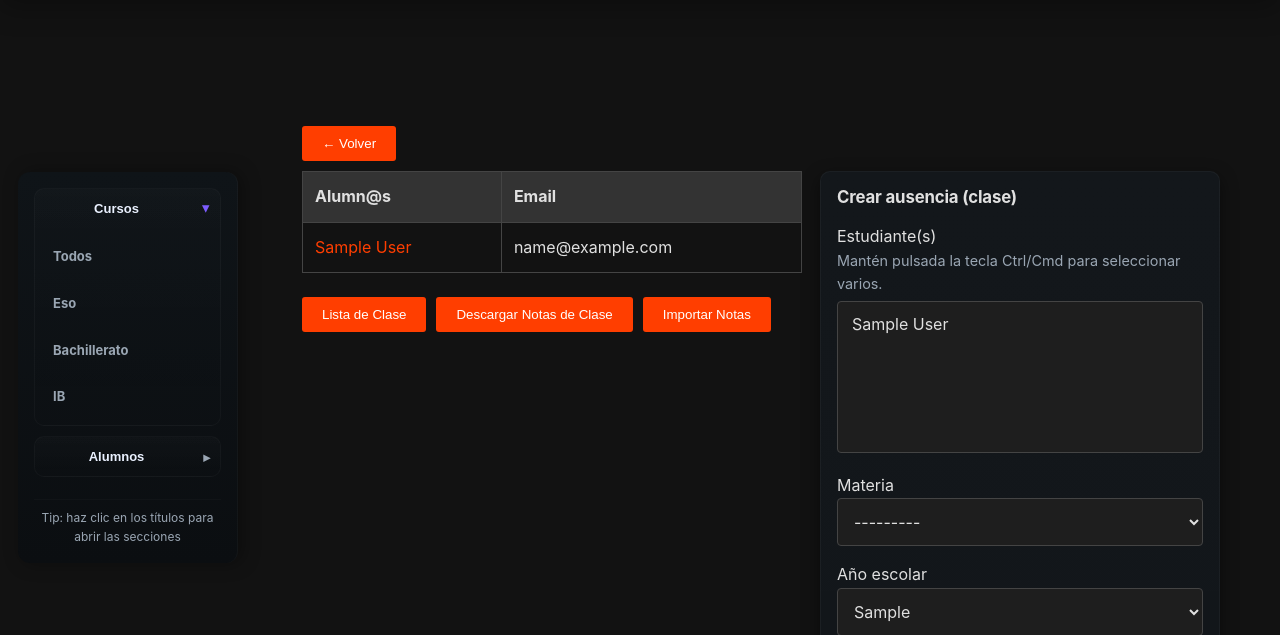
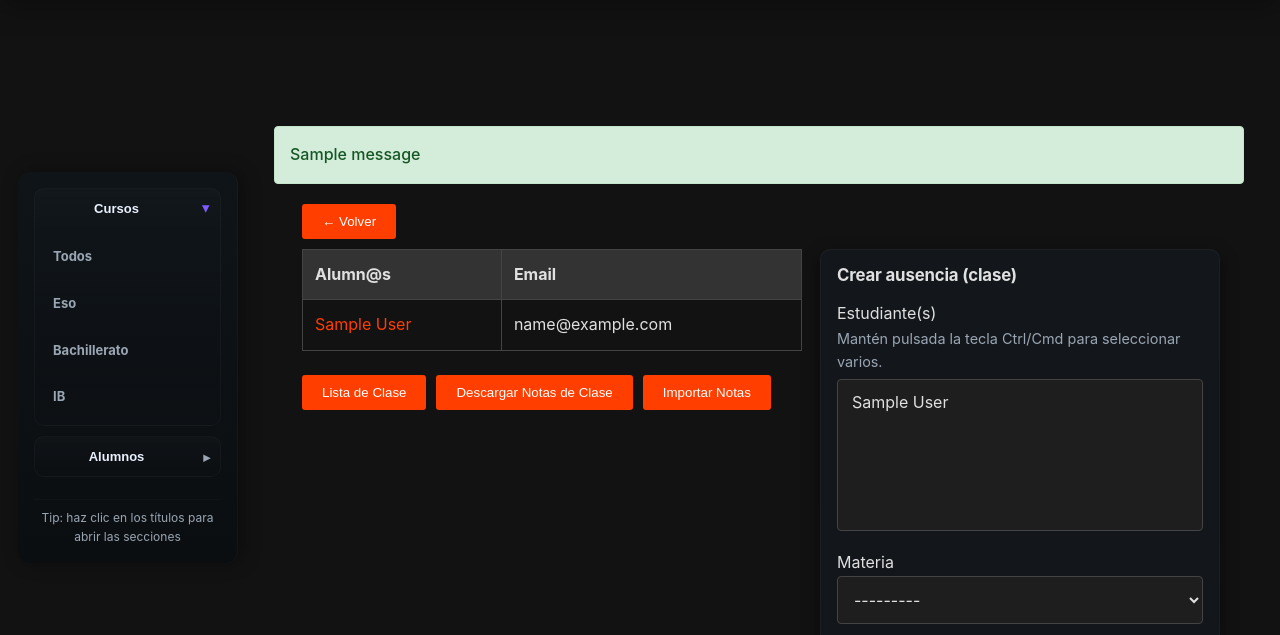
Before and after one commit to Sevthered/TR, a Django app: page /class/1/dashboard/ in a window 1280 px wide. Shown: the part 80-715 px from the top of the page. Run offline with Django 5.2, Linux system fonts and the light colour scheme; a user stored in the database is signed in; tables that the repository leaves empty hold one stand-in row (values such as "Sample post"); one stand-in notice (Sample message) is shown.

Commit message:
feat: Add Django message display with new alert styles and generalize backend error messages.

```diff
--- a/mainapp/views.py
+++ b/mainapp/views.py
@@ -1110,8 +1110,8 @@ def import_grades(request, course_id=None):
                     errors.append(
                         f"Row {row_num}: Subject '{subject_name}' not found")
                     error_count += 1
-                except Exception as e:
-                    errors.append(f"Row {row_num}: {str(e)}")
+                except Exception:
+                    errors.append(f"Row {row_num}: An error occurred processing this row.")
                     error_count += 1
 
             # Show summary.
@@ -1128,8 +1128,8 @@ def import_grades(request, course_id=None):
                     messages.error(
                         request, f'... and {len(errors) - 10} more errors')
 
-        except Exception as e:
-            messages.error(request, f'Error processing file: {str(e)}')
+        except Exception:
+            messages.error(request, 'Error processing file. Please ensure it is a valid CSV.')
 
     context = {
         'course': course,
@@ -1566,9 +1566,8 @@ def load_course_sections(request):
             # Retorna las secciones finales.
             return JsonResponse({'mode': 'SECTIONS', 'data': sections_data})
 
-    except Exception as e:
-        print(f"!!! ERROR FATAL EN load_course_sections (AJAX) !!!: {e}")
-        return JsonResponse({'error': f'Error interno del servidor: {str(e)}'}, status=500)
+    except Exception:
+        return JsonResponse({'error': 'Internal server error processing request.'}, status=500)
 
 
 # =======================================================
@@ -1680,7 +1679,7 @@ def reassign_students(request):
             except Exception as e:
                 error_count += 1
                 messages.error(
-                    request, f"Error reassigning student: {str(e)}")
+                    request, "Error reassigning student.")
 
         if success_count > 0:
             messages.success(
@@ -1742,8 +1741,8 @@ def ajax_get_course_numbers(request):
 
         return JsonResponse({'numbers': numbers_list})
 
-    except Exception as e:
-        return JsonResponse({'numbers': [], 'error': str(e)})
+    except Exception:
+        return JsonResponse({'numbers': [], 'error': 'An error occurred retrieving course numbers.'})
 
 
 def ajax_get_course_sections(request):
@@ -1787,8 +1786,8 @@ def ajax_get_course_sections(request):
 
         return JsonResponse({'sections': sections_list})
 
-    except Exception as e:
-        return JsonResponse({'sections': [], 'error': str(e)})
+    except Exception:
+        return JsonResponse({'sections': [], 'error': 'An error occurred retrieving sections.'})
 
 
 def ajax_get_students(request):
@@ -1832,8 +1831,8 @@ def ajax_get_students(request):
 
     except Course.DoesNotExist:
         return JsonResponse({'students': [], 'error': 'Course not found'})
-    except Exception as e:
-        return JsonResponse({'students': [], 'error': str(e)})
+    except Exception:
+        return JsonResponse({'students': [], 'error': 'An error occurred retrieving students.'})
 
 
 def ajax_get_destination_courses(request):
@@ -1859,5 +1858,5 @@ def ajax_get_destination_courses(request):
         return JsonResponse({'course_id': course.CourseID})
     except Course.DoesNotExist:
         return JsonResponse({'course_id': None, 'error': 'Course not found'})
-    except Exception as e:
-        return JsonResponse({'course_id': None, 'error': str(e)})
+    except Exception:
+        return JsonResponse({'course_id': None, 'error': 'An error occurred retrieving destination course.'})
--- a/static/css/global-styles.css
+++ b/static/css/global-styles.css
@@ -131,3 +131,37 @@ th {
     background-color: #1a1a1a;
     color: var(--muted-color);
 }
+
+/* Alerts and Messages */
+.alert {
+    padding: 15px;
+    margin-bottom: 20px;
+    border: 1px solid transparent;
+    border-radius: 4px;
+    font-weight: 500;
+}
+
+.alert-success {
+    color: #155724;
+    background-color: #d4edda;
+    border-color: #c3e6cb;
+}
+
+.alert-info {
+    color: #0c5460;
+    background-color: #d1ecf1;
+    border-color: #bee5eb;
+}
+
+.alert-warning {
+    color: #856404;
+    background-color: #fff3cd;
+    border-color: #ffeeba;
+}
+
+.alert-error,
+.alert-danger {
+    color: #721c24;
+    background-color: #f8d7da;
+    border-color: #f5c6cb;
+}
--- a/templates/base.html
+++ b/templates/base.html
@@ -1,6 +1,7 @@
 {% load static %}
 <!doctype html>
 <html lang="en">
+
 <head>
   <meta charset="utf-8" />
   <meta name="viewport" content="width=device-width, initial-scale=1" />
@@ -13,13 +14,16 @@
 
   <!-- Set navbar height for CSS layout (adjust if needed) -->
   <style>
-    :root{ --navbar-height: 80px; }
+    :root {
+      --navbar-height: 80px;
+    }
   </style>
 
   {% block styles %}{% endblock styles %}
 </head>
 {% comment %} Add a class to the body when the logged in user is a tutor so we can target CSS behavior {% endcomment %}
-<body {% if user.is_authenticated and user.profile.role == 'tutor' %}class="no-sidebar-scroll"{% endif %}>
+
+<body {% if user.is_authenticated and user.profile.role == 'tutor' %}class="no-sidebar-scroll" {% endif %}>
   <!-- Top block: navbar -->
   <div class="top-block">
     {% include "navbar.html" %}
@@ -39,6 +43,15 @@
         </header>
 
         <section class="page-content">
+          {% if messages %}
+          <div class="messages-container">
+            {% for message in messages %}
+            <div class="alert alert-{{ message.tags }}">
+              {{ message }}
+            </div>
+            {% endfor %}
+          </div>
+          {% endif %}
           {% block content %}{% endblock content %}
         </section>
 
@@ -53,4 +66,5 @@
   <script src="{% static 'js/navbar.js' %}"></script>
   {% block scripts %}{% endblock scripts %}
 </body>
+
 </html>
```
Lines whose indentation alone changed are shown as unchanged.
